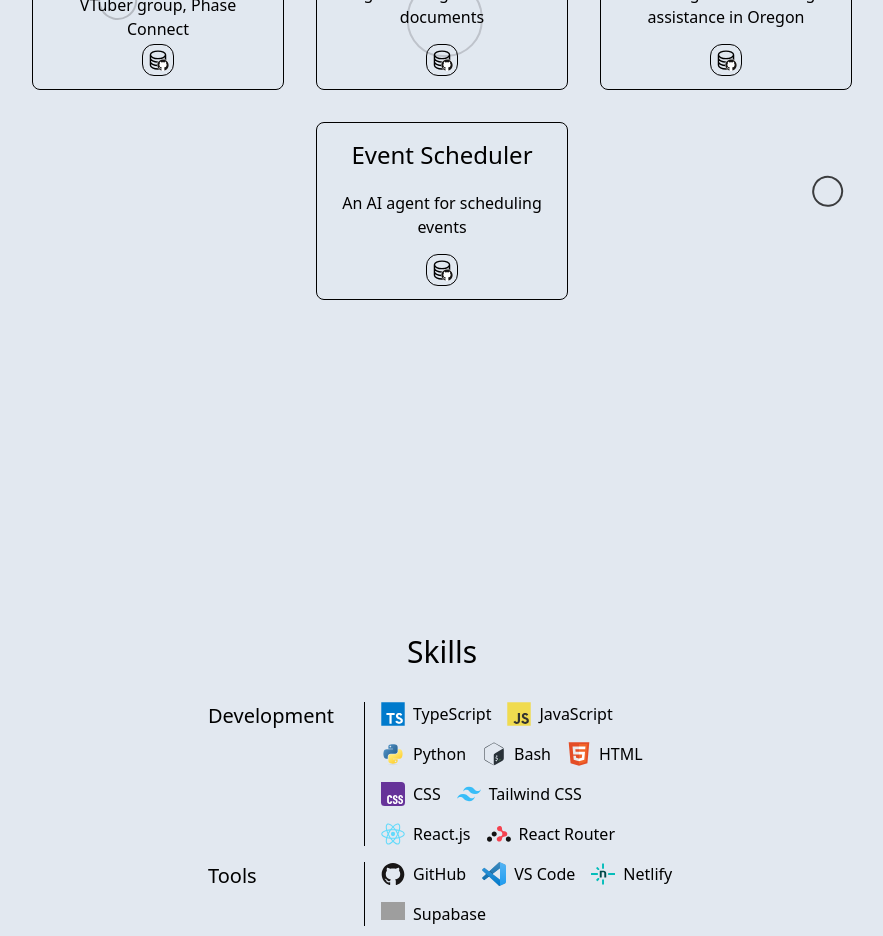
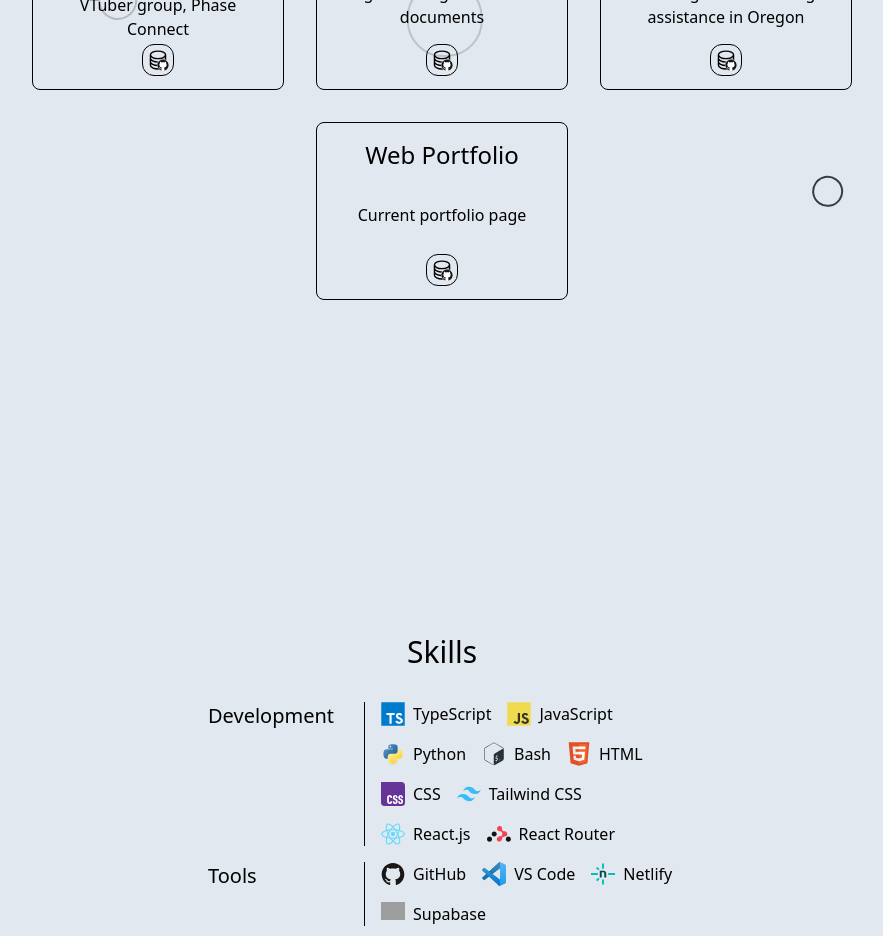
Before and after one commit to leekahung/web-dev, a React (Vite) app: page / in a window 1280 px wide. Shown: the part 1120-2056 px from the top of the page, without its empty margins (198-1081 px from the left). Built offline with nearby package versions, Linux system fonts and the light colour scheme; grey boxes are pictures that could not be loaded.

Commit message:
Switch projects for web portfolio; Update README

```diff
--- a/src/sections/Projects/Projects.tsx
+++ b/src/sections/Projects/Projects.tsx
@@ -23,10 +23,10 @@ const projectList = [
     repoLink: "https://github.com/codeforpdx/tenantfirstaid",
   },
   {
-    title: "Event Scheduler",
-    description: "An AI agent for scheduling events",
-    siteLink: undefined,
-    repoLink: "https://github.com/leekahung/event-scheduler",
+    title: "Web Portfolio",
+    description: "Current portfolio page",
+    siteLink: "https://leekahung.github.io/web-dev",
+    repoLink: "https://github.com/leekahung/web-dev",
   },
 ];
 
```
Also changed, not shown: 1 other file (tests, documents, lock files or other folders).
